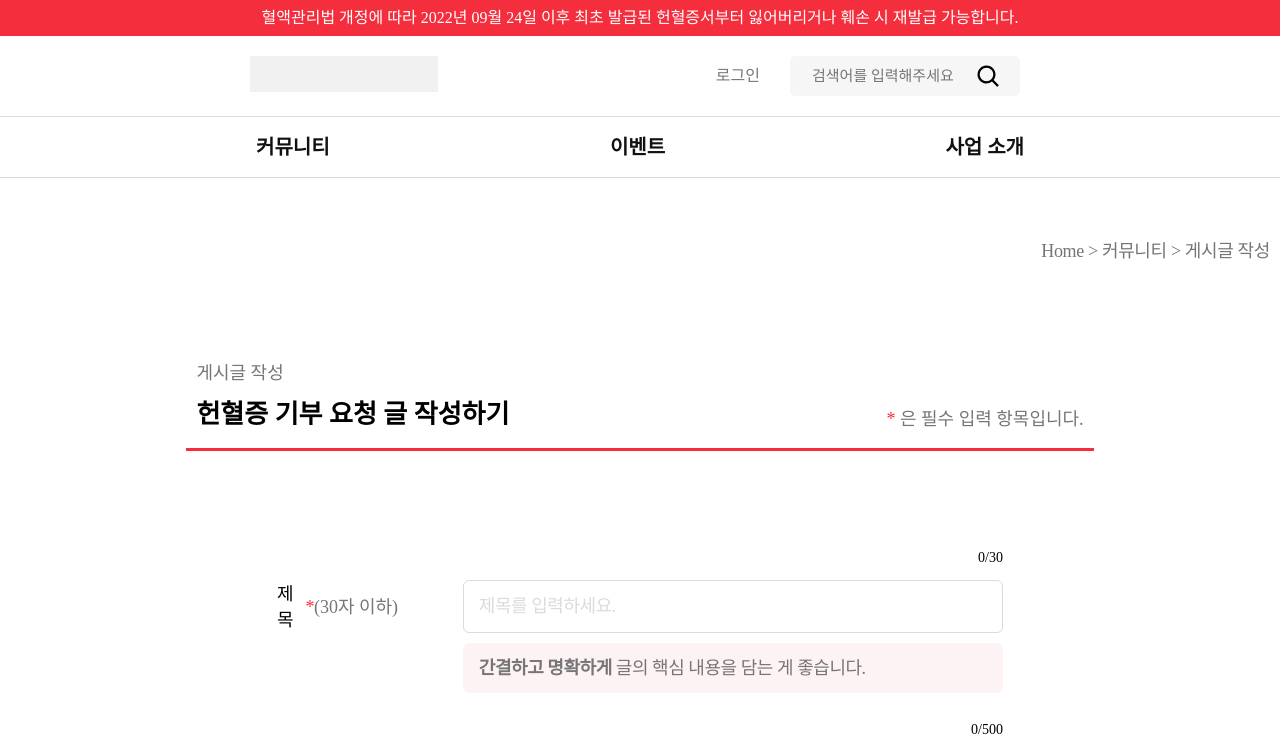
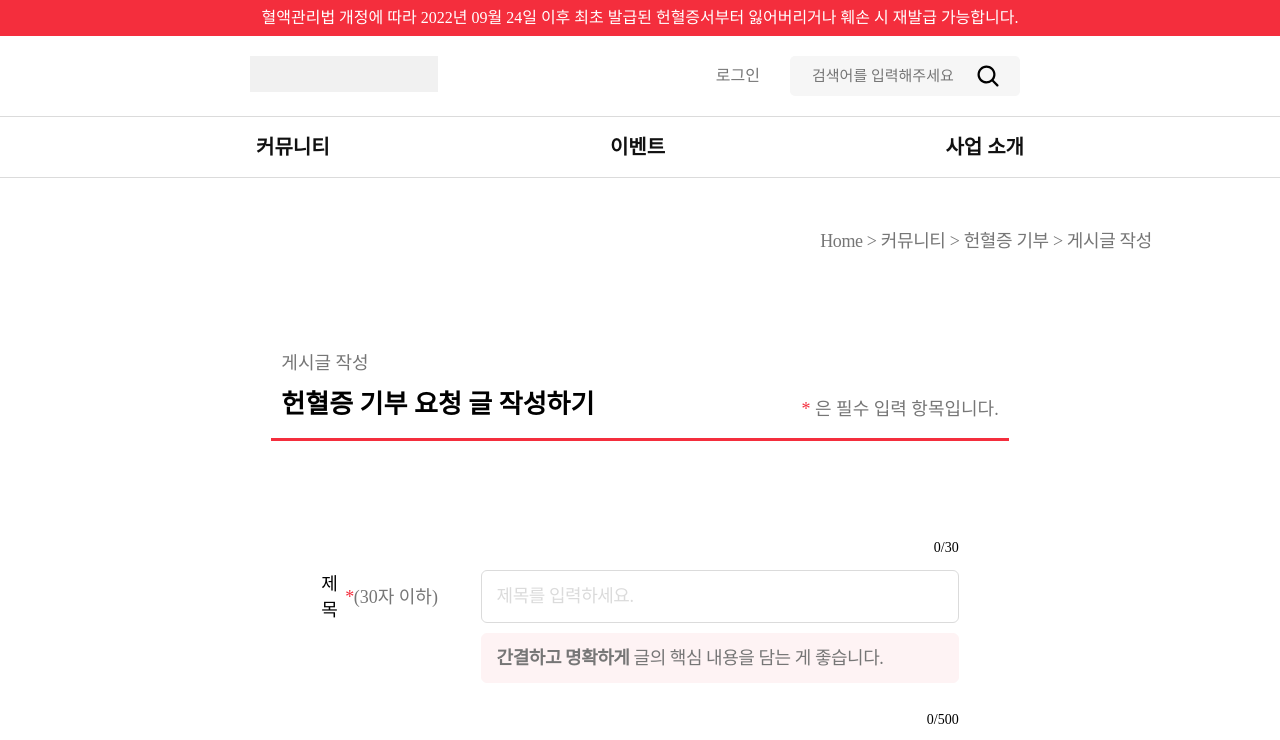
Before and after one commit to Likelion-YeungNam-Univ/12th-gibble-web, a React (Create React App) app in the folder gible/: page /post/new in a window 1280 px wide. Shown: the top 740 px of the page. Built offline with nearby package versions, Linux system fonts and the light colour scheme; no server answers; a web font is replaced by a local one.

Commit message:
fix: pageNotice 공통 컴포넌트 수정

```diff
--- a/gible/src/components/common/PageNotice.js
+++ b/gible/src/components/common/PageNotice.js
@@ -3,7 +3,13 @@ import styled from 'styled-components'
 
 const PageNotice = ({ location }) => {
     return (
-    <Wrapper>{location.first} &gt; {location.second} &gt; {location.third}</Wrapper>
+    <Wrapper>
+      {
+      location.map((el,idx) => {
+          return (idx !== location.length-1) ? `${el} > ` : el;
+      })
+
+    }</Wrapper>
   )
 }
 
--- a/gible/src/pages/post/NewPost.js
+++ b/gible/src/pages/post/NewPost.js
@@ -6,7 +6,7 @@ import Button from '@/components/common/Button';
 import NewPostSeparator from '../../components/post/newPost/NewPostSeparator';
 
 const NewPost = () => {
-    const location = {first: 'Home', second: '커뮤니티', third : '게시글 작성'}
+    const location = ['Home', '커뮤니티', '헌혈증 기부', '게시글 작성']
   return (
       <Wrapper>
           <PageNotice location={location} />
@@ -25,7 +25,7 @@ const NewPost = () => {
 const Wrapper = styled.div`
     width : 100%;
     min-height : 100%;
-    padding : 10px;
+    padding : 0 10%;
 `
 
 const Content = styled.div`
@@ -41,7 +41,7 @@ const ContentNotice = styled.div`
 
 const Form = styled.div`
     box-sizing : border-box;
-    padding : 0 10%;
+    padding : 0 50px;
 `
 
 const ButtonStyle = `
```
